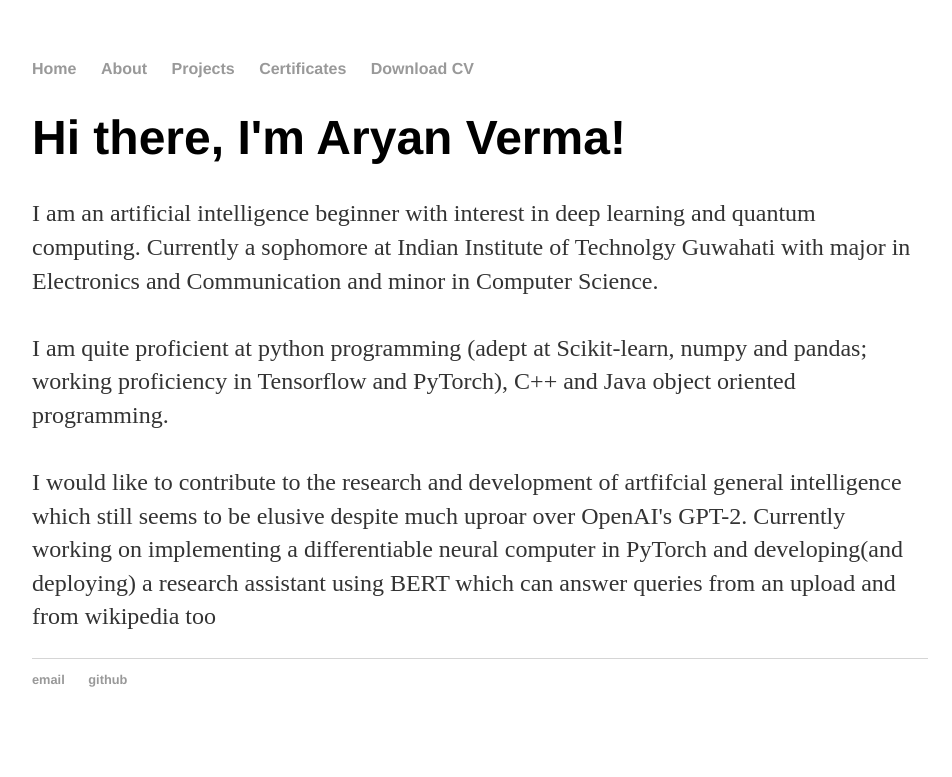
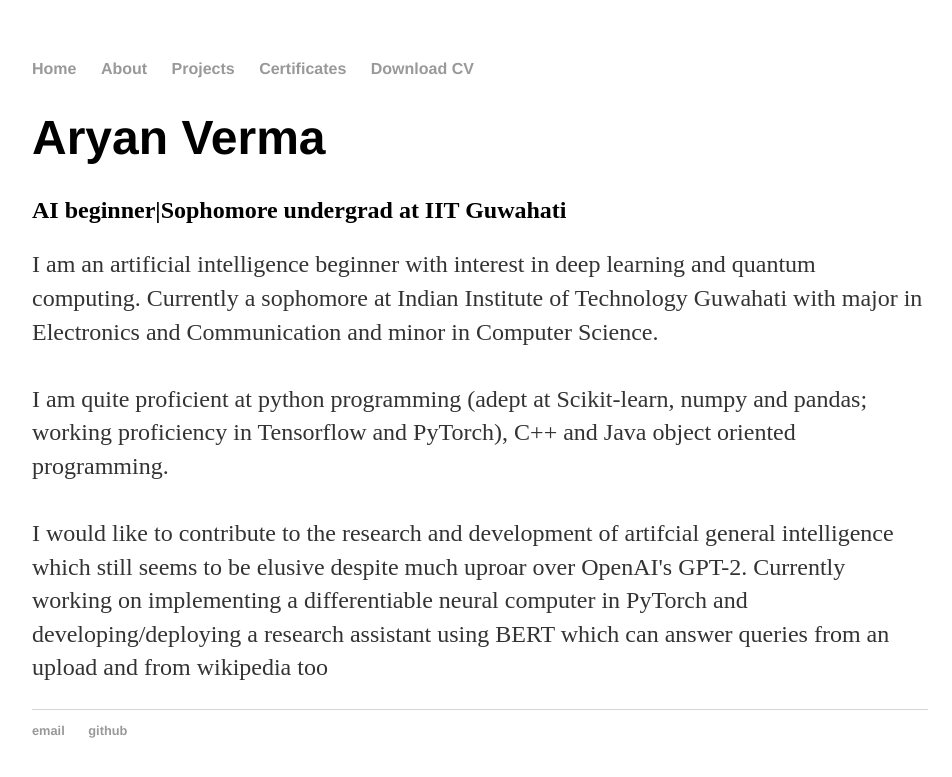
Before and after one commit to AryanVerma2204/AryanVerma2204.github.io, a Jekyll site: the page built from index.html, in a window 1280 px wide. Shown: the top 777 px of the page, without its empty margins (160-1112 px from the left). Built offline with Jekyll 4.4.1, drawn with Linux system fonts in a browser that asks for light colours.

Commit message:
Update index.html

```diff
--- a/index.html
+++ b/index.html
@@ -3,11 +3,12 @@ layout: default
 title: Aryan Verma
 ---
 <div class="blurb">
-	<h1>Hi there, I'm Aryan Verma!</h1>
-	<p>I am an artificial intelligence beginner with interest in deep learning and quantum computing. Currently a sophomore at Indian Institute of Technolgy Guwahati with major in Electronics and Communication and minor in Computer Science.
+	<h1>Aryan Verma</h1>
+	<h2>AI beginner|Sophomore undergrad at IIT Guwahati</h2>
+	<p>I am an artificial intelligence beginner with interest in deep learning and quantum computing. Currently a sophomore at Indian Institute of Technology Guwahati with major in Electronics and Communication and minor in Computer Science.
 	<br><br>
 		I am quite proficient at python programming (adept at Scikit-learn, numpy and pandas; working proficiency in Tensorflow and PyTorch), C++ and Java object oriented programming.
 	<br><br>
-		I would like to contribute to the research and development of artfifcial general intelligence which still seems to be elusive despite much uproar over OpenAI's GPT-2. Currently working on implementing a differentiable neural computer in PyTorch and developing(and deploying) a research assistant using BERT which can answer queries from an upload and from wikipedia too
+		I would like to contribute to the research and development of artifcial general intelligence which still seems to be elusive despite much uproar over OpenAI's GPT-2. Currently working on implementing a differentiable neural computer in PyTorch and developing/deploying a research assistant using BERT which can answer queries from an upload and from wikipedia too
 	</p>
 </div><!-- /.blurb -->
```
